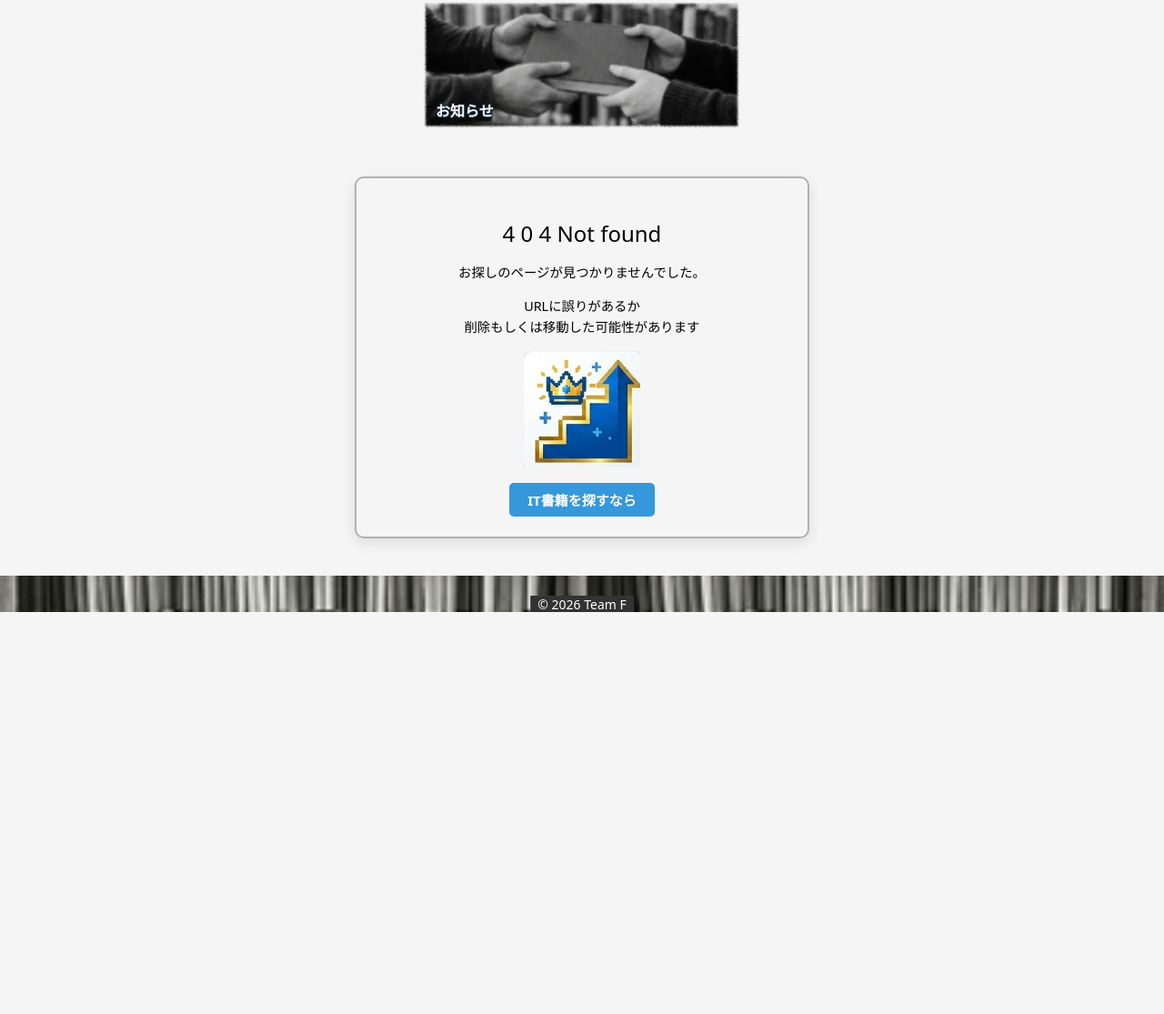
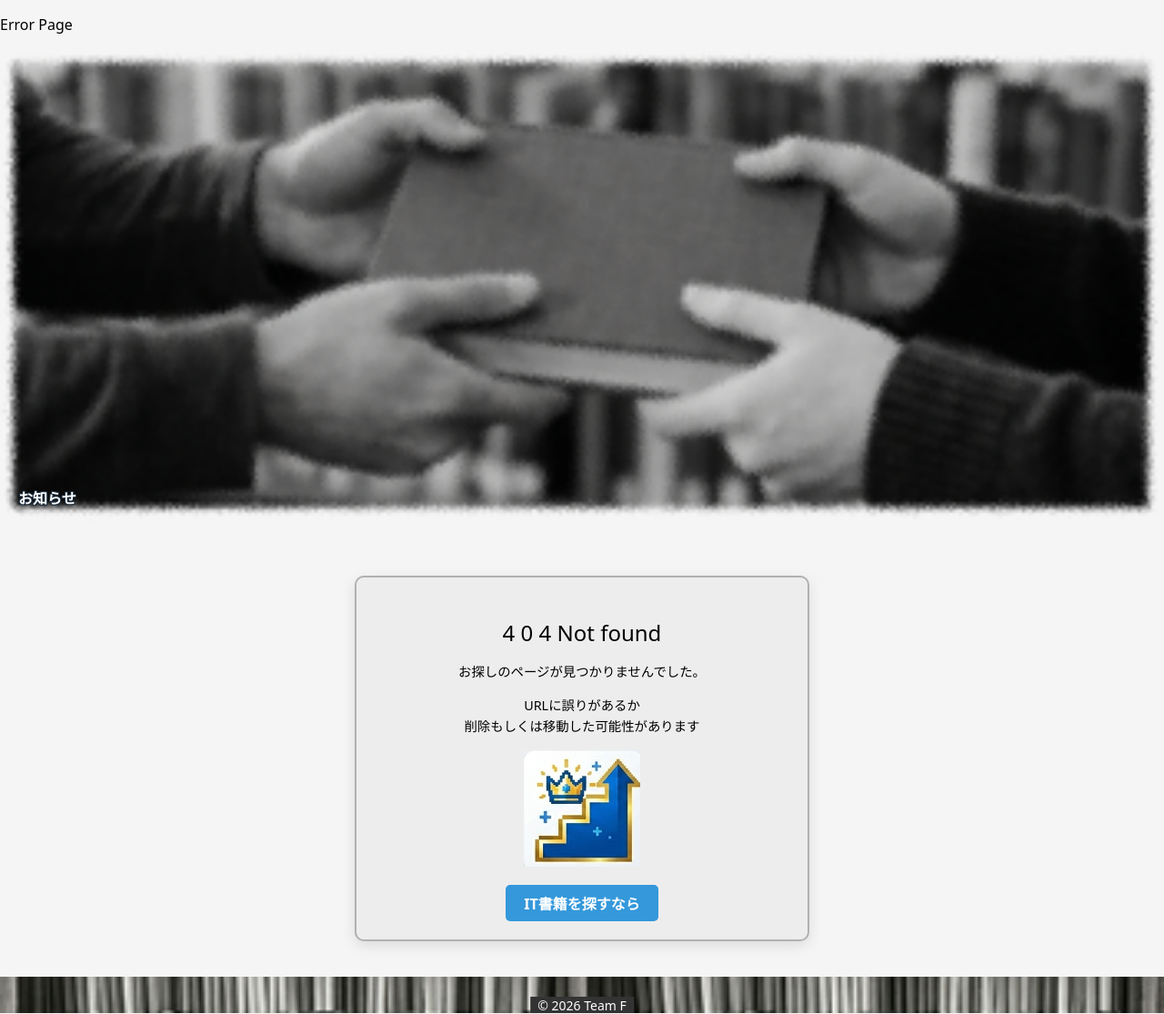
Before and after one commit to Spring-Hackathon-2026-F-team/ReadStage, a Flask app: page /book/books.html in a window 1280 px wide. Shown: the part 101-1216 px from the top of the page at 91% size. Before the commit the page ends 774 px from the top, so only its background shows below. Run offline with Flask 2, Linux system fonts and the light colour scheme; some libraries are stand-ins or nearby versions.

Commit message:
Revert "様々な修正"

```diff
--- a/ReadStage/static/css/base.css
+++ b/ReadStage/static/css/base.css
@@ -1,4 +1,4 @@
-/* ------全体のレイアウト------ */
+/* 全体のレイアウト */
 * {
     /* padding,border全て含める、レイアウト崩れ防止 */
     box-sizing: border-box;
@@ -21,7 +21,6 @@ main {
     min-height: 100vh;  /* 最低でも表示領域と同じ高さにする */
     width: 100%;
 }
-
 
 /* ------ヘッダー------ */
 #header {
@@ -92,7 +91,7 @@ main {
     text-align: center;
     white-space: nowrap; /* 常に1行で表示 */
 }
-/* サブタイトル（[学習レベルに応じたIT書籍のレコメンドアプリ」） */
+
 #sub-title {
     margin: 0;
     font-size: 14px;
@@ -139,44 +138,6 @@ body {
     font-family: system-ui, -apple-system, BlinkMacSystemFont, "Segoe UI", sans-serif;
     background: var(--secondary_background); /* #f5f5f5(白) */
 }
-
-
-/* ------トップページ、評価詳細、書籍コメント、エラーページ共通------ */
-/* ------body上部のヘッダー画像の設定------ */
-/* ヘッダー画像とテキストを囲むコンテナ */
-.header-image-container {
-    width: 100%; /* 親要素の幅に合わせる */
-    margin-bottom: 5px; /* 下に余白 */
-    display: flex;
-    justify-content: center;    /* 左右の中央 */
-}
-
-.header-image-inner-container{
-    position: relative; /* 子要素（お知らせテキスト）の絶対配置の基準にする */
-}
-
-/* ヘッダー画像上の「トップページ」テキストのスタイル */
-.header-notification {
-    position: absolute; /* 親要素（.header-image-container）を基準に絶対配置 */
-    bottom: 15px; /* 画像の下端から15px上 */
-    left: 15px; /* 画像の左端から15px右 */
-    color: white; /* 文字色を白に */
-    font-size: 1em; /* テキストの大きさ */
-    font-weight: bold; /* 太字 */
-    /* 文字の枠線（アウトライン）をtext-shadowで表現 */
-    text-shadow:
-        -1px -1px 0 #1A2B3C, /* 左上 */
-         1px -1px 0 #1A2B3C, /* 右上 */
-        -1px  1px 0 #1A2B3C, /* 左下 */
-         1px  1px 0 #1A2B3C; /* 右下 */
-    margin: 0; /* pタグのデフォルトマージンをリセット */
-    white-space: nowrap; /* テキストが改行されないように */
-}
-
-
-
-
-
 
 
 /* search-cotainer を中央に配置 */
--- a/ReadStage/static/css/books.css
+++ b/ReadStage/static/css/books.css
@@ -1,7 +1,4 @@
 /* books.css */
-
-/* body上部ヘッダー画像の設定はbase.cssにコンポーネント化 */
-
 /*.投稿リスト全体 */
 .book-list {
     display: grid;
--- a/ReadStage/static/css/error.css
+++ b/ReadStage/static/css/error.css
@@ -1,6 +1,38 @@
 /* 404/500/その他エラー画面のCSS */
 
-/* body上部ヘッダー画像の設定はbase.cssにコンポーネント化 */
+/* ヘッダー画像とテキストを囲むコンテナ */
+.header-image-container {
+    position: relative; /* 子要素（お知らせテキスト）の配置の基準にする */
+    width: 100%; /* 親要素の幅に合わせる */
+    margin-bottom: 20px; /* 下に余白 */
+}
+
+/* ヘッダー画像自体はコンテナの幅いっぱいに */
+.header-image {
+    width: 100%;
+    height: auto;
+    display: block;
+}
+
+/* お知らせテキストのスタイル */
+.header-notification {
+    position: absolute; /* 親要素（.header-image-container）を基準に配置 */
+    bottom: 15px; /* 画像の下端から15px上 */
+    left: 20px; /* 画像の左端から20px右 */
+
+    color: white; /* 文字色を白に */
+    font-size: 1.0em; /* テキストの大きさ */
+    font-weight: bold; /* 太字 */
+
+    /* 文字の枠線（アウトライン）をtext-shadowで表現 */
+    text-shadow:
+        -1px -1px 0 #1A2B3C, /* 左上 */
+         1px -1px 0 #1A2B3C, /* 右上 */
+        -1px  1px 0 #1A2B3C, /* 左下 */
+         1px  1px 0 #1A2B3C; /* 右下 */
+    margin: 0; /* pタグのデフォルトマージンをリセット */
+    white-space: nowrap; /* テキストが改行されないように */
+}
 
 /* 全体の配置を調整するためのラッパー */
 .error-wrapper {
@@ -21,13 +53,13 @@
     text-align: center; /* 枠内のテキストやインライン要素を中央揃え */
     border-radius: 10px; /* 角を少し丸くする */
     box-shadow: 0 5px 15px rgba(0,0,0,0.1); /* 影をつける */
-    background-color: var(card_background); /* 背景色 */
+    background-color: #EDEDED; /* 背景色 */
 }
 
 /* エラー番号のスタイル */
 .error-num {
     font-size: 1.5em; /* 数字を大きく */
-    color: var(textcolor); /* エラーコード色 */
+    color: #000000; /* エラーコード色 */
     margin-bottom: 15px;
 }
 
@@ -36,6 +68,15 @@
     margin-bottom: 8px; /* 段落間の余白 */
     line-height: 1.6; /* 行の高さ */
     font-size: 0.9em; /* 親要素のフォントサイズの倍率 */
+}
+
+
+/* ヘッダー画像のスタイル */
+.header-image {
+    width: 100%;
+    height: auto;
+    display: block; /* ブロック要素にして、必要ならmargin: auto;で中央揃え */
+    margin-bottom: 20px; /* 下に余白 */
 }
 
 /* アプリロゴ画像のスタイル */
@@ -48,8 +89,18 @@
 }
 
 /* ボタンリンクのスタイル */
-.c-button {
+.button-link {
     display: inline-block; /* ボタンのように見せるため */
+    background-color: #3498db; /* ボタンの背景色 */
+    color: white; /* 文字色 */
     padding: 8px 20px; /* ボタンのパディング */
+    text-decoration: none; /* 下線なし */
+    border-radius: 5px; /* 角を丸く */
+    margin-top: 5px; /* 上に余白 */
     font-weight: bold;
+    transition: background-color 0.3s ease; /* ホバー時のアニメーション */
 }
+
+.button-link:hover {
+    background-color: #1D61D0;
+}
--- a/ReadStage/templates/auth/login.html
+++ b/ReadStage/templates/auth/login.html
@@ -24,7 +24,7 @@
     </div>
     <!-- ログイン画面にだけ、「パスワード確認用」と同じ高さのスペースを作る -->
     <div class="spacer" style="height: 55px;"></div>
-    <button type="submit" class="c-button">ログイン</button>
+    <button type="submit">ログイン</button>
   </form>
 
   <!-- フラッシュメッセージ -->
--- a/ReadStage/templates/auth/signup.html
+++ b/ReadStage/templates/auth/signup.html
@@ -20,13 +20,13 @@
     </div>
     <div>
       <p>パスワード</p>
-      <input id="password" name="password" type="password" minlength="8" />
+      <input id="password" name="password" type="password" required minlength="8" />
     </div>
     <div>
       <p>パスワード確認用</p>
-      <input id="password_confirmation" name="password_confirmation" type="password" minlength="8" />
+      <input id="password_confirmation" name="password_confirmation" type="password" required minlength="8" />
     </div>
-    <button type="submit" class="c-button">新規登録</button>
+    <button type="submit">新規登録</button>
   </form>
 
   <!-- フラッシュメッセージ -->
--- a/ReadStage/templates/book/create_comment.html
+++ b/ReadStage/templates/book/create_comment.html
@@ -1,6 +1,6 @@
 {% extends "base.html" %}
 
-{% block title %}書籍コメント{% endblock %}
+{% block title %}書籍評価{% endblock %}
 
 {% block page_css %}
 <link rel="stylesheet" href="{{url_for('static', filename='css/create_comment.css') }}">
@@ -11,7 +11,7 @@
 <div class="header-image-container">
     <div class="header-image-inner-container">
         <img src="{{ url_for('static', filename='image/Header-image.png') }}" class="header-image" alt="ヘッダー画像">
-        <p class="header-notification">書籍コメントページ</p>
+        <p class="header-notification">書籍評価ページ</p>
     </div>
 </div>
 
--- a/ReadStage/templates/error/404.html
+++ b/ReadStage/templates/error/404.html
@@ -7,12 +7,11 @@
 {% endblock %}
 
 {% block content %}
+<p>Error Page</p>
 
 <div class="header-image-container">
-    <div class="header-image-inner-container">
-        <img src="{{ url_for('static', filename='image/Header-image.png') }}" class="header-image" alt="ヘッダー画像">
-        <p class="header-notification">お知らせ</p>
-    </div>
+    <img src="{{ url_for('static', filename='image/Header-image.png') }}" class="header-image" alt="ヘッダー画像">
+    <p class="header-notification">お知らせ</p>
 </div>
 
 <div class="error-wrapper">
@@ -25,7 +24,7 @@
             </div>
 
             <img src="{{ url_for('static', filename='image/app_logo.png') }}" class="app-logo-image" alt="アプリロゴ画像"> <!-- style属性を削除し、クラスを追加 -->
-            <a href='book/books.html' class="c-button">IT書籍を探すなら</a>
+            <a href='book/books.html' class="button-link">IT書籍を探すなら</a>
     </div>
 </div>
 
```
Also changed, not shown: ReadStage/static/css/auth.css (+10 -3 lines), ReadStage/static/css/book_detail.css (+29 -1 lines), ReadStage/static/css/create_comment.css (+28 -1 lines), ReadStage/templates/book/books.html (+2 -7 lines).
